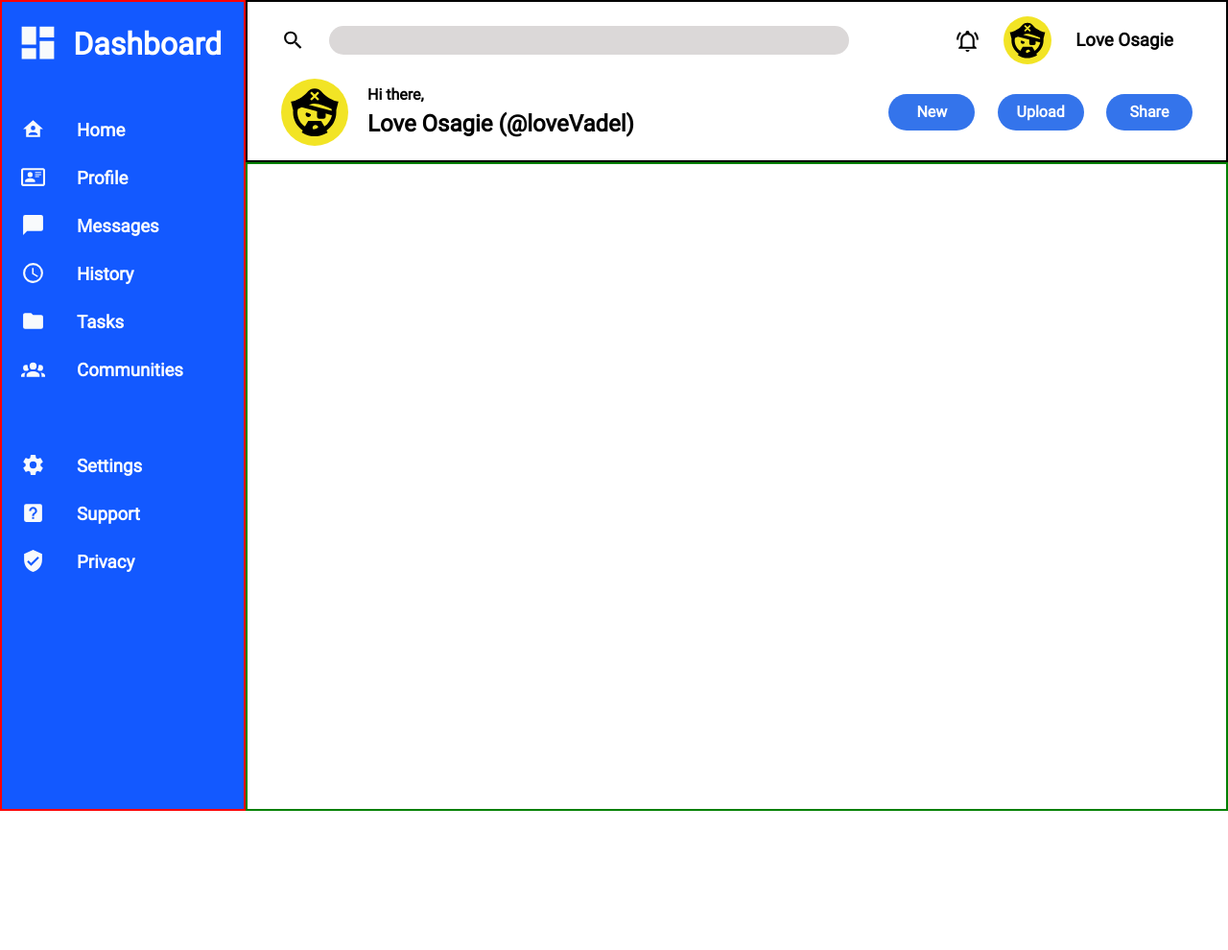
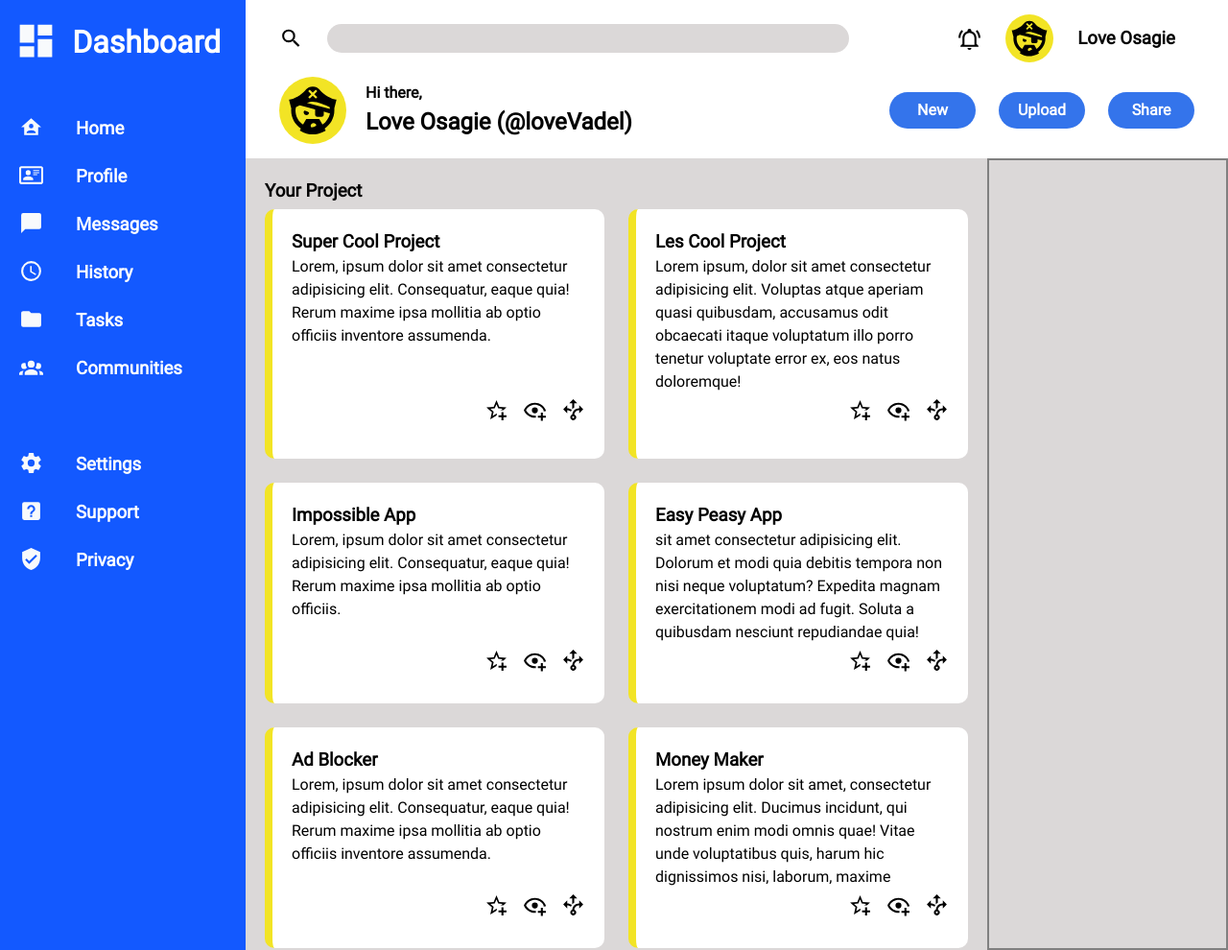
Before and after one commit to LoveVadel/Admin-Dashboard, a plain HTML site: page index.html in a window 1280 px wide. Shown: the whole page at 96% size. Before the commit the page ends 845 px from the top, so only its background shows below. Drawn offline with Linux system fonts and the light colour scheme.

Commit message:
Added the html and css for the main content
also added some svg images to image folder

```diff
--- a/index.html
+++ b/index.html
@@ -122,7 +122,87 @@
         </div>
 
 
-        <div class="main-content"></div>
+        <div class="main-content">
+            <div class="projects">
+                <h3>Your Project</h3>
+                <div class="project-menu">
+                    <div class="project-grid test">
+                        <div class="write-up">
+                            <h3>Super Cool Project</h3>
+                            <p>Lorem, ipsum dolor sit amet consectetur adipisicing elit. Consequatur, eaque quia! Rerum maxime ipsa mollitia ab optio officiis inventore assumenda.</p>
+                        </div>
+                        <div class="icon-class">
+                            <div><img src="images/star-plus-outline.svg" alt="icon"></div>
+                            <div><img src="images/eye-plus-outline.svg" alt="icon"></div>
+                            <div><img src="images/arrow-decision-outline.svg" alt=""></div>
+                        </div>
+                    </div>
+
+                    <div class="project-grid">
+                        <div>
+                            <h3>Les Cool Project</h3>
+                            <p>Lorem ipsum, dolor sit amet consectetur adipisicing elit. Voluptas atque aperiam quasi quibusdam, accusamus odit obcaecati itaque voluptatum illo porro tenetur voluptate error ex, eos natus doloremque!</p>
+                        </div>
+                        <div class="icon-class">
+                            <div><img src="images/star-plus-outline.svg" alt="icon"></div>
+                            <div><img src="images/eye-plus-outline.svg" alt="icon"></div>
+                            <div><img src="images/arrow-decision-outline.svg" alt=""></div>
+                        </div>
+                    </div>
+
+                    <div class="project-grid">
+                        <div>
+                            <h3>Impossible App</h3>
+                            <p>Lorem, ipsum dolor sit amet consectetur adipisicing elit. Consequatur, eaque quia! Rerum maxime ipsa mollitia ab optio officiis.</p>
+                        </div>
+                        <div class="icon-class">
+                            <div><img src="images/star-plus-outline.svg" alt="icon"></div>
+                            <div><img src="images/eye-plus-outline.svg" alt="icon"></div>
+                            <div><img src="images/arrow-decision-outline.svg" alt=""></div>
+                        </div>
+                    </div>
+
+                    <div class="project-grid">
+                        <div>
+                            <h3>Easy Peasy App</h3>
+                            <p>sit amet consectetur adipisicing elit. Dolorum et modi quia debitis tempora non nisi neque voluptatum? Expedita magnam exercitationem modi ad fugit. Soluta a quibusdam nesciunt repudiandae quia!</p>
+                        </div>
+                        <div class="icon-class">
+                            <div><img src="images/star-plus-outline.svg" alt="icon"></div>
+                            <div><img src="images/eye-plus-outline.svg" alt="icon"></div>
+                            <div><img src="images/arrow-decision-outline.svg" alt=""></div>
+                        </div>
+                    </div>
+
+                    <div class="project-grid">
+                        <div>
+                            <h3>Ad Blocker</h3>
+                            <p>Lorem, ipsum dolor sit amet consectetur adipisicing elit. Consequatur, eaque quia! Rerum maxime ipsa mollitia ab optio officiis inventore assumenda.</p>
+                            </div>
+                        <div class="icon-class">
+                            <div><img src="images/star-plus-outline.svg" alt="icon"></div>
+                            <div><img src="images/eye-plus-outline.svg" alt="icon"></div>
+                            <div><img src="images/arrow-decision-outline.svg" alt=""></div>
+                        </div>
+                    </div>
+
+                    <div class="project-grid">
+                        <div>
+                            <h3>Money Maker</h3>
+                            <p>Lorem ipsum dolor sit amet, consectetur adipisicing elit. Ducimus incidunt, qui nostrum enim modi omnis quae! Vitae unde voluptatibus quis, harum hic dignissimos nisi, laborum, maxime</p>
+                        </div>
+                        <div class="icon-class">
+                            <div><img src="images/star-plus-outline.svg" alt="icon"></div>
+                            <div><img src="images/eye-plus-outline.svg" alt="icon"></div>
+                            <div><img src="images/arrow-decision-outline.svg" alt=""></div>
+                        </div>
+                    </div>
+                </div>
+            </div>
+
+
+            <div class="announcements"></div>
+        </div>
     </div>
 </body>
 </html>
--- a/styles.css
+++ b/styles.css
@@ -36,24 +36,25 @@
 /*page grid layout styling*/
 .container{
     display: grid;
-    grid-template-columns: 1fr 4fr;
-    grid-template-rows: 1fr 4fr;
+    grid-template-columns: 2fr 8fr;
+    grid-template-rows: 2fr 10fr;
 }
 
 .header{
-    border: 2px solid black;
     grid-column-start: 2;
     grid-column-end: 3;
 }
 
 .sidebar{
-    border: 2px solid red;
     grid-row-start: 1;
     grid-row-end: 3;
 }
 
 .main-content{
-    border: 2px solid green;
+    background-color: rgb(219, 216, 216);
+    display: grid;
+    grid-template-columns: 3fr 1fr ;
+    gap: 20px;
 }
 
 
@@ -179,3 +180,38 @@ input{
     text-decoration: none;
     color: inherit;
 }
+
+/*styling of the main content*/
+.projects{
+    margin-left: 20px;
+    margin-top: 20px;
+}
+.announcements{
+    border: 2px solid gray;
+}
+
+.project-menu{
+    display: grid;
+    grid-template-columns: repeat(2, 1fr);
+    gap: 25px;
+    margin-top: 5px;
+}
+.project-grid img{
+    width: 25px;
+}
+
+.project-grid{
+    background-color: white;
+    border-left: 8px solid rgb(242, 228, 37);
+    border-radius: 10px;
+    display: grid;
+    grid-template-rows: 4fr 1fr;
+    gap: 5px;
+    padding: 20px;
+}
+
+.icon-class{
+    display: flex;
+    justify-content: right;
+    gap: 15px;
+}
```
Also changed, not shown: images/arrow-decision-outline.svg (added), images/eye-plus-outline.svg (added), images/star-plus-outline.svg (added).
